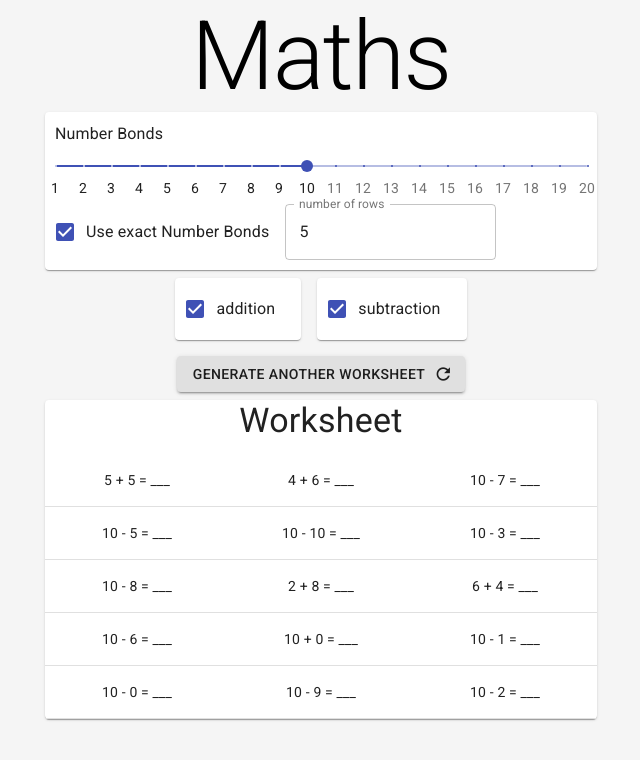
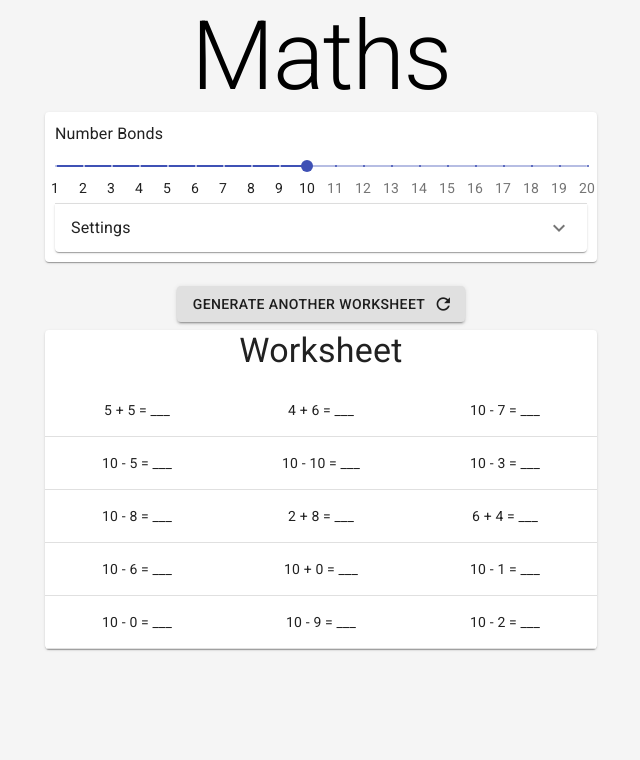
Before and after one commit to SuperDrew/maths, a React (Create React App) app: page / in a window 1280 px wide. Shown: the top 760 px of the page, without its empty margins (319-959 px from the left). Built offline with nearby package versions, Linux system fonts and the light colour scheme.

Commit message:
Add accordion for settings

```diff
--- a/src/App.tsx
+++ b/src/App.tsx
@@ -1,7 +1,17 @@
 import React, { useEffect, useState } from 'react';
 import './reset.css';
 import Button from '@material-ui/core/Button';
-import { Container, Grid, Icon, Paper, TextField, Typography } from '@material-ui/core';
+import {
+    Accordion,
+    AccordionDetails,
+    AccordionSummary,
+    Container,
+    Grid,
+    Icon,
+    Paper,
+    TextField,
+    Typography,
+} from '@material-ui/core';
 import { LabelledSlider } from './components/LabelledSlider';
 import { LabelledCheckBox } from './components/LabelledCheckBox';
 import { QuestionTable } from './components/QuestionTable';
@@ -88,26 +98,33 @@ function App() {
                                     onChange={updateNumberBond}
                                 />
                             </Grid>
-                            <Grid container alignItems={'center'}>
+                            <Accordion>
+                                <AccordionSummary expandIcon={<Icon>expand_more</Icon>}>
+                                    <Typography>Settings</Typography>
+                                </AccordionSummary>
+                                <AccordionDetails>
+                                    <Grid container alignItems={'center'} direction="row" justify="center" spacing={2}>
                                         <Grid item>
+                                            <Paper className={classes.control}>
                                                 <LabelledCheckBox
                                                     name="Use exact Number Bonds"
                                                     color="primary"
                                                     value={useExactNumberBonds}
                                                     onChange={updateUseExactNumberBonds}
                                                 />
+                                            </Paper>
                                         </Grid>
                                         <Grid item>
+                                            <Paper className={classes.control}>
                                                 <TextField
                                                     type="number"
                                                     label="number of rows"
-                                        variant="outlined"
+                                                    variant="standard"
                                                     value={numberOfRows}
                                                     onChange={(event) => updateNumberRows(event.target.value)}
                                                 />
+                                            </Paper>
                                         </Grid>
-                            </Grid>
-                        </Paper>
                                     </Grid>
                                     <Grid container direction="row" justify="center" spacing={2}>
                                         <Grid item>
@@ -131,6 +148,11 @@ function App() {
                                             </Paper>
                                         </Grid>
                                     </Grid>
+                                </AccordionDetails>
+                            </Accordion>
+                        </Paper>
+                    </Grid>
+
                     <Grid item />
                     <Grid container direction="row" justify="center" spacing={2}>
                         <Grid item>
```
Lines whose indentation alone changed are shown as unchanged.
